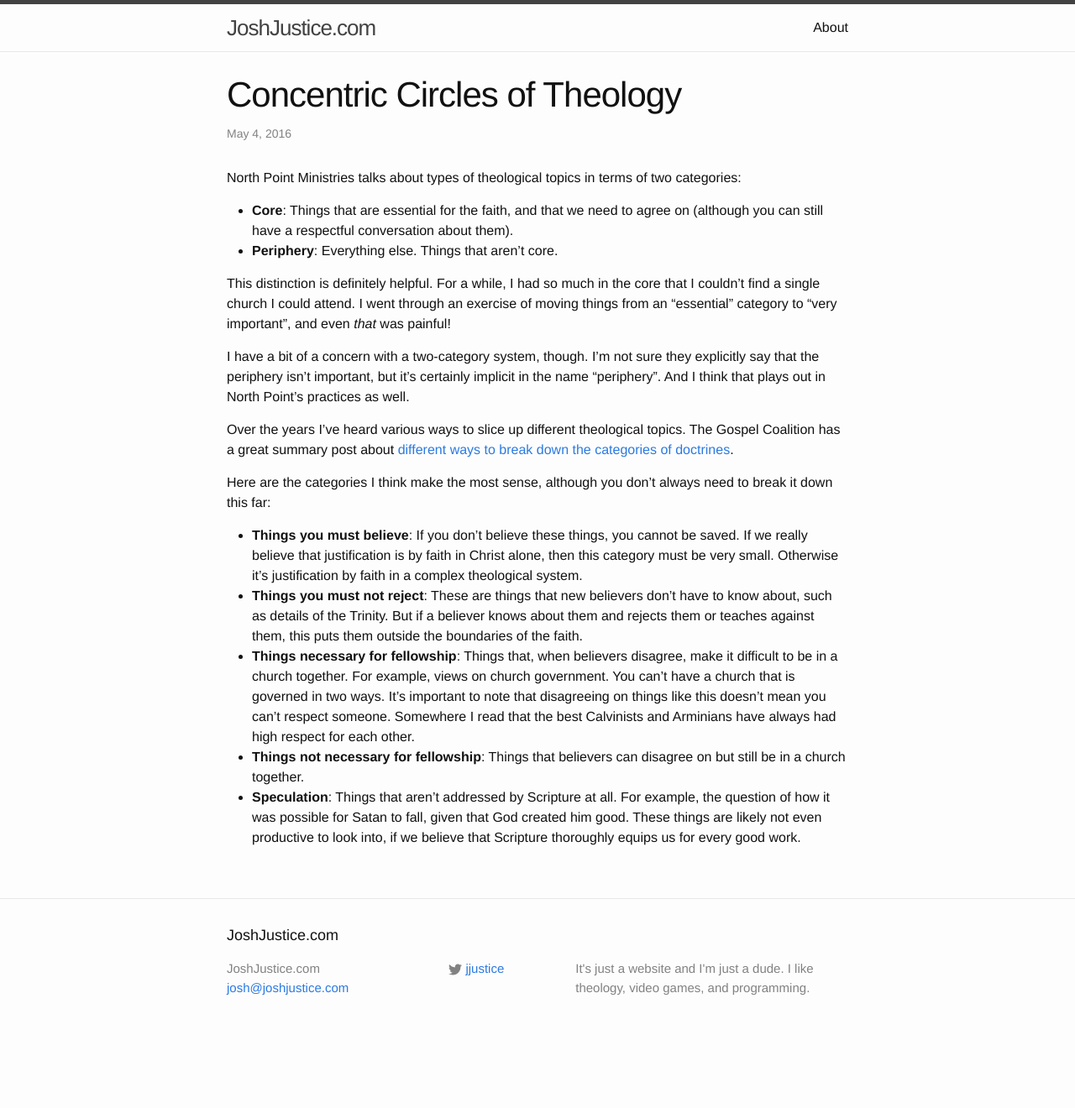
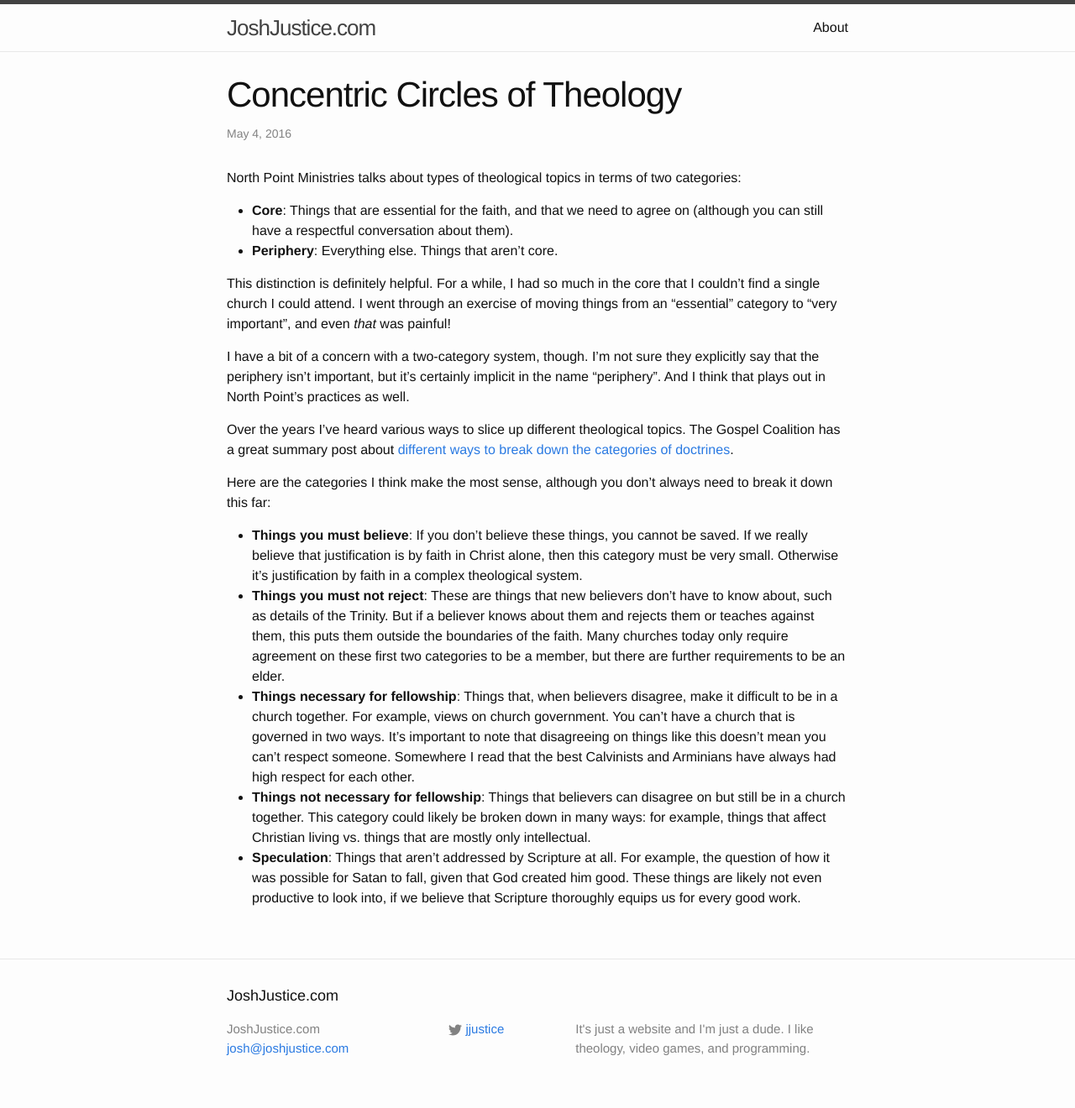
Before and after one commit to CodingItWrong/joshjustice.com, a Jekyll site: the page built from _posts/2016-05-04-concentric-circles-of-theology.md, in a window 1280 px wide. Shown: the whole page at 84% size. Built offline with Jekyll 4.4.1, drawn with Linux system fonts in a browser that asks for light colours; before the commit the page ends 1248 px from its top, so only the background shows below that.

Commit message:
A few concentric circles additions

```diff
--- a/_posts/2016-05-04-concentric-circles-of-theology.md
+++ b/_posts/2016-05-04-concentric-circles-of-theology.md
@@ -31,7 +31,7 @@ Here are the categories I think make the most sense, although you don't always
 need to break it down this far:
 
 * **Things you must believe**: If you don't believe these things, you cannot be saved. If we really believe that justification is by faith in Christ alone, then this category must be very small. Otherwise it's justification by faith in a complex theological system.
-* **Things you must not reject**: These are things that new believers don't have to know about, such as details of the Trinity. But if a believer knows about them and rejects them or teaches against them, this puts them outside the boundaries of the faith.
+* **Things you must not reject**: These are things that new believers don't have to know about, such as details of the Trinity. But if a believer knows about them and rejects them or teaches against them, this puts them outside the boundaries of the faith. Many churches today only require agreement on these first two categories to be a member, but there are further requirements to be an elder.
 * **Things necessary for fellowship**: Things that, when believers disagree, make it difficult to be in a church together. For example, views on church government. You can't have a church that is governed in two ways. It's important to note that disagreeing on things like this doesn't mean you can't respect someone. Somewhere I read that the best Calvinists and Arminians have always had high respect for each other.
-* **Things not necessary for fellowship**: Things that believers can disagree on but still be in a church together.
+* **Things not necessary for fellowship**: Things that believers can disagree on but still be in a church together. This category could likely be broken down in many ways: for example, things that affect Christian living vs. things that are mostly only intellectual.
 * **Speculation**: Things that aren't addressed by Scripture at all. For example, the question of how it was possible for Satan to fall, given that God created him good. These things are likely not even productive to look into, if we believe that Scripture thoroughly equips us for every good work.
```
